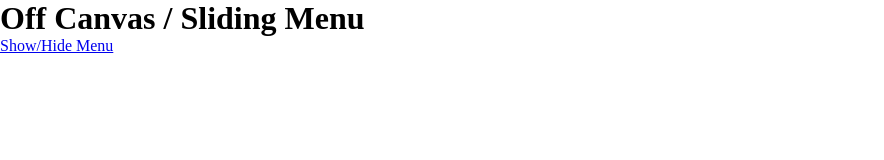
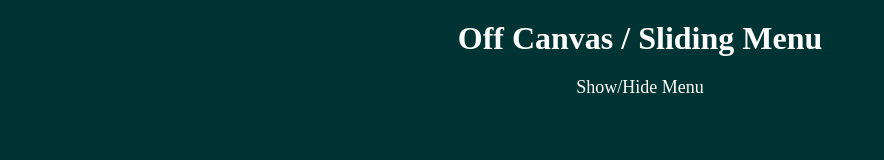
Before and after one commit to ChinoALM/Off-Canvas-Menu-Challenge, a plain HTML site: page index.html in a window 1280 px wide. Shown: the whole page, without its empty margins (0-884 px from the left). Drawn offline with Linux system fonts and the light colour scheme.

Commit message:
menu-toggle:hover coded

```diff
--- a/css/main.css
+++ b/css/main.css
@@ -5,6 +5,31 @@
 
 html, body {
     height: 100%;
+}
+
+.container {
+    width: 100%;
+    height: 100%;
+    background-color: #003333;
+    text-align: center;
+}
+
+.text {
+    padding-top: 20px;
+    color: #ffffff;
+}
+
+.menu-toggle {
+    display: block;
+    color: #ffffff;
+    text-decoration: none;
+    margin-top: 20px;
+    font-size: 18px;
+}
+
+.menu-toggle:hover {
+    color: #99FF99;
+    font-size: 20px;
 }
 
 /* Nav bar
--- a/index.html
+++ b/index.html
@@ -24,7 +24,7 @@
 
             <h1>Off Canvas / Sliding Menu</h1>
 
-            <a href="#">Show/Hide Menu</a>
+            <a class="menu-toggle" href="#">Show/Hide Menu</a>
 
         </div>
     </div>
```
